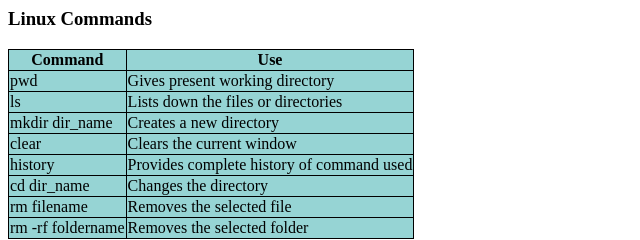
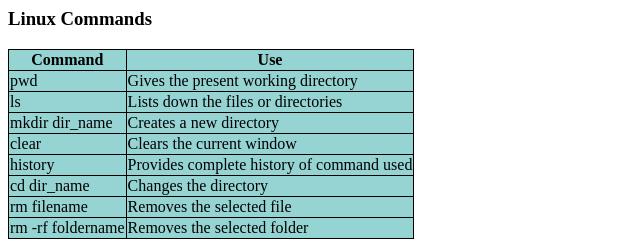
Before and after one commit to krushna1911/FirstWebsite, a plain HTML site: page index.html in a window 1280 px wide. Shown: the part 175-415 px from the top of the page, 0-640 px from the left. Drawn offline with Linux system fonts and the light colour scheme.

Commit message:
Changes made

```diff
--- a/index.html
+++ b/index.html
@@ -23,7 +23,7 @@
 					</tr>
 					<tr>
 						<td>pwd</td>
-						<td> Gives present working directory </td>
+						<td> Gives the present working directory </td>
 					</tr>
 					<tr>
 						<td>ls</td>
```
